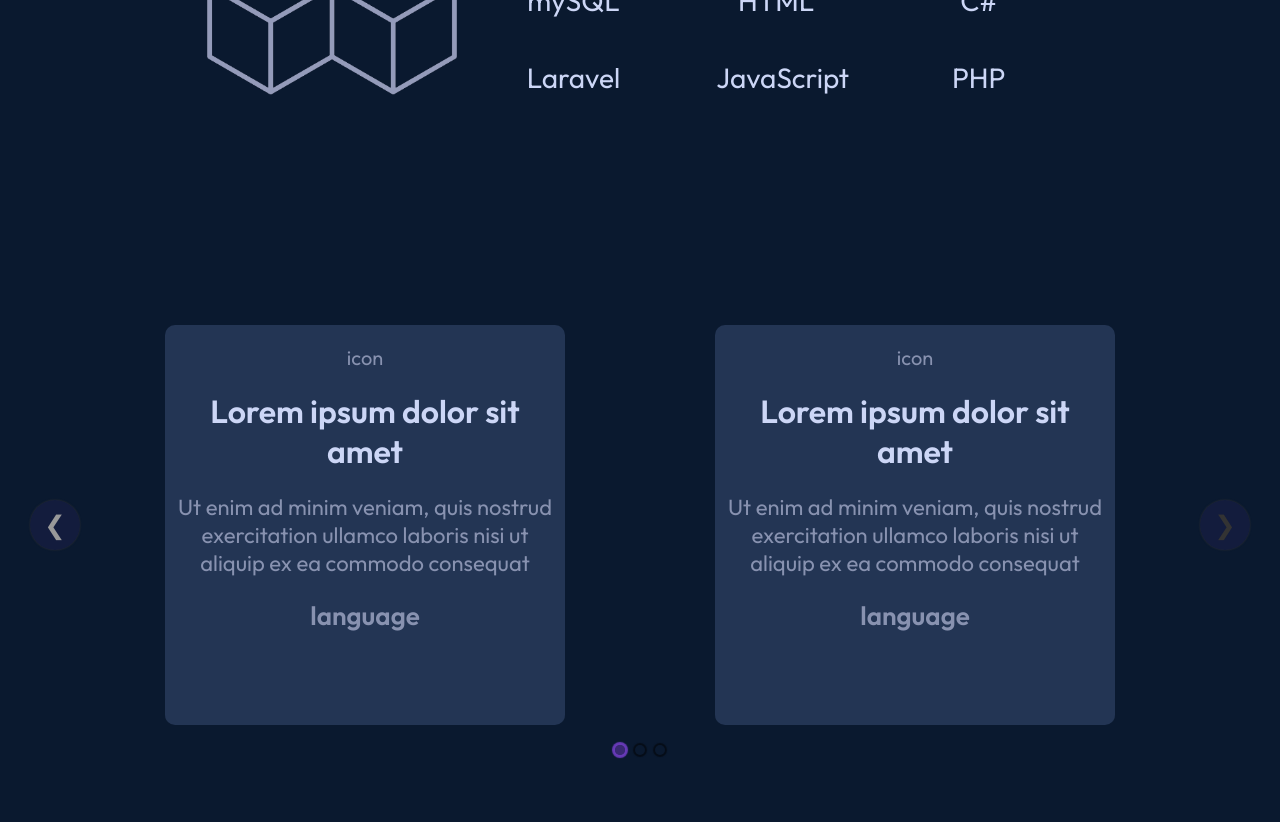
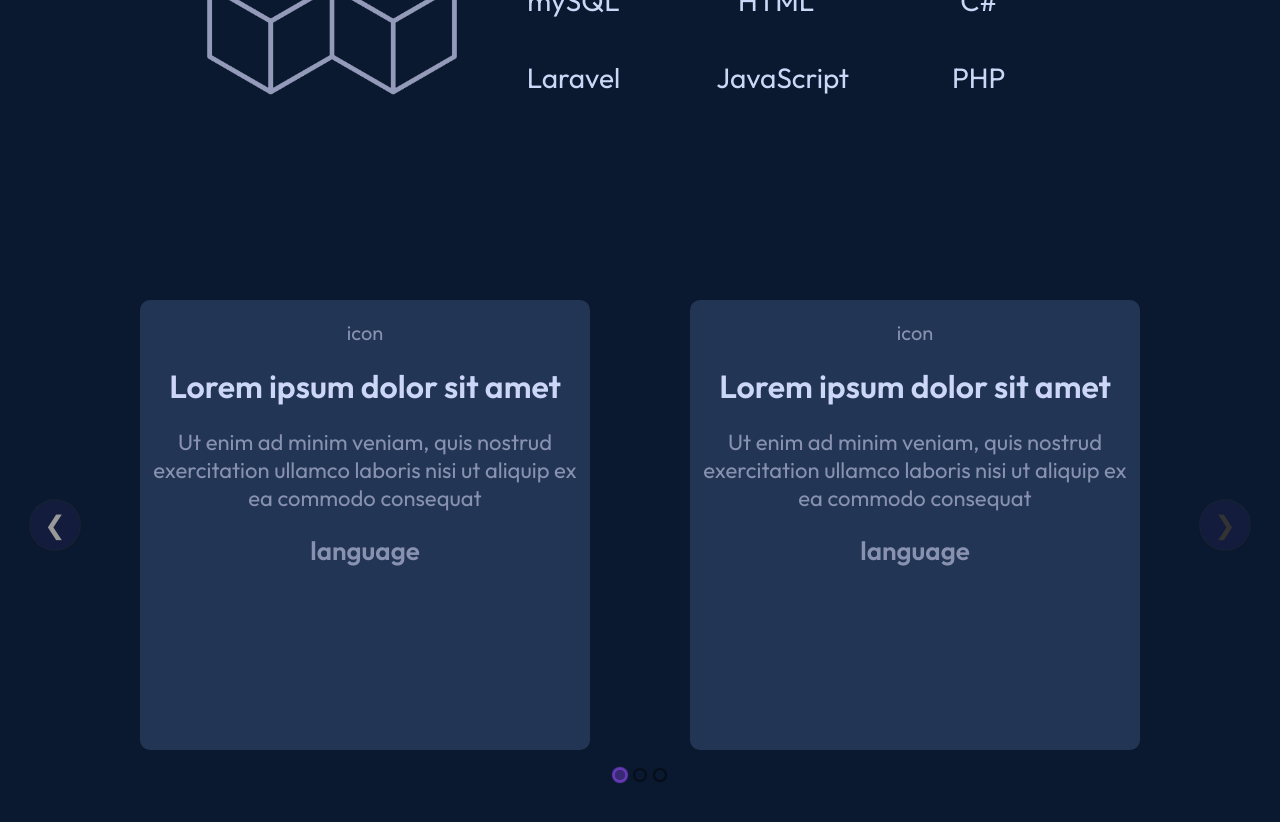
Before and after one commit to CapstoneTeamGreen/website_frontend, a React (Create React App) app: page / in a window 1280 px wide. Shown: the part 1314-2136 px from the top of the page. Built offline with nearby package versions, Linux system fonts and the light colour scheme; no server answers.

Commit message:
Size change from 400 to 450

```diff
--- a/src/components/Projects/CardElements.js
+++ b/src/components/Projects/CardElements.js
@@ -2,8 +2,8 @@ import styled from 'styled-components';
 
 export const CardContainer = styled.div`
 
-    width: 400px;
-    height: 400px;
+    width: 450px;
+    height: 450px;
 
     background: #233554;
     color: #64FFDA;
@@ -38,4 +38,5 @@ export const CardLanguage = styled.h2`
     font-size: 26px;
     color: #8892B0;
 
+
 `
```
